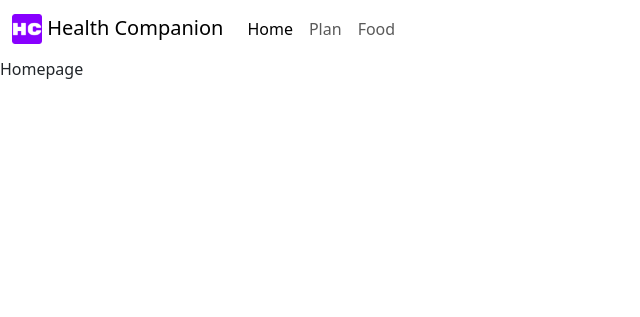
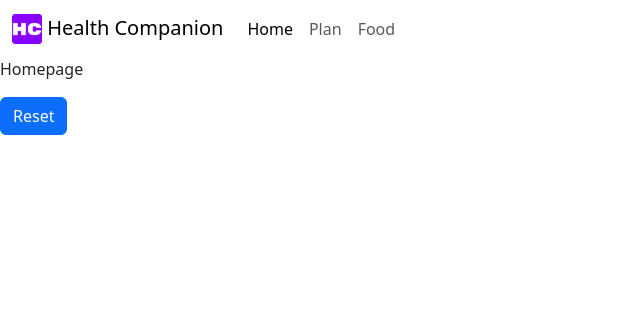
Before and after one commit to Devissam6/health-companion, a Flask app: page / in a window 1280 px wide. Shown: the top 317 px of the page, without its empty margins (0-640 px from the left). Run offline with Flask 2, Linux system fonts and the light colour scheme; some libraries are stand-ins or nearby versions.

Commit message:
reset button on homepage for clearing session (temp)

```diff
--- a/app.py
+++ b/app.py
@@ -22,6 +22,12 @@ def get_db(query, args=(), one=False):
 def get_plans():
     return get_db("SELECT * FROM plans")
 
+@app.route("/reset", methods=["GET", "POST"])
+def reset():
+    keylist = list(session.keys())
+    for key in keylist:
+        session.pop(key)
+    return redirect("/")
 
 @app.route("/", methods=["GET"])
 def index():
--- a/templates/food.html
+++ b/templates/food.html
@@ -75,7 +75,7 @@
     </div>
 </form>
 <div class="container-fluid">
-    <table class="table table-hover">
+    <table class="table table-hover align-middle">
         <thead>
             <tr>
                 <th scope="col">Name</th>
--- a/templates/index.html
+++ b/templates/index.html
@@ -8,4 +8,7 @@
 
 {% block main %}
     <p>Homepage</p>
+    <form action="/reset" method="post">
+        <button type="submit" class="btn btn-primary">Reset</button>
+    </form>
 {% endblock %}
```
